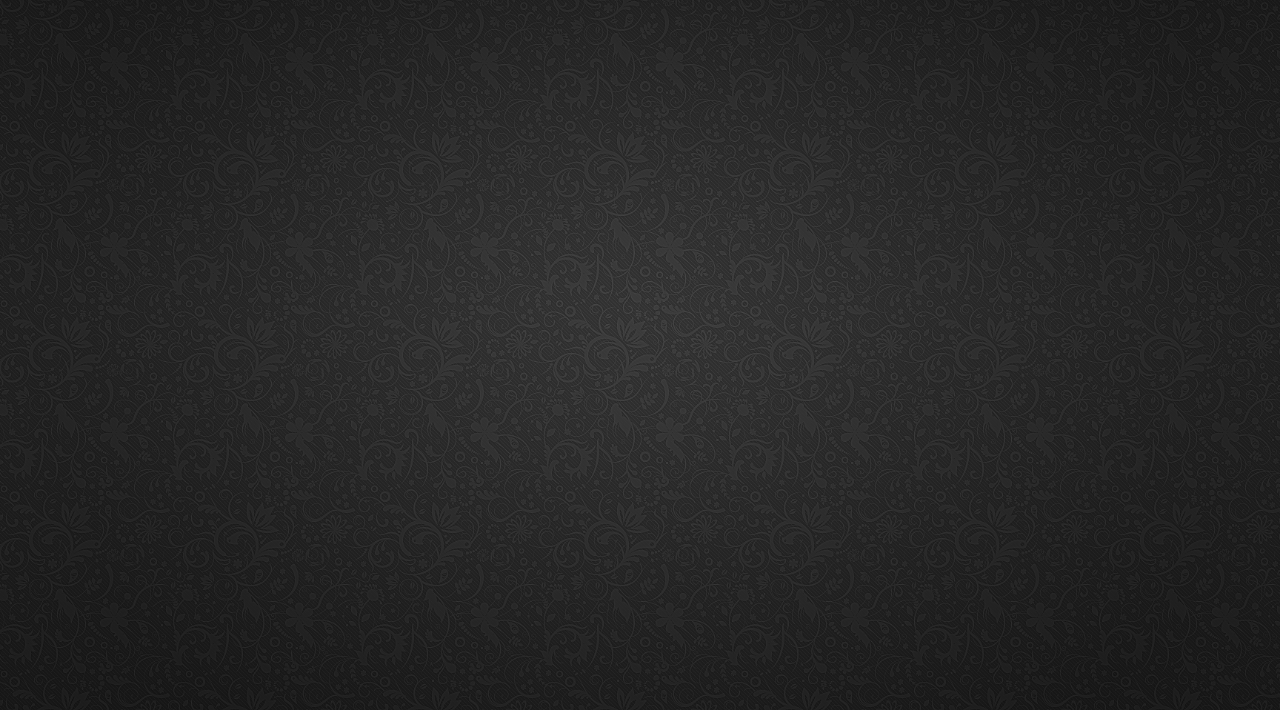
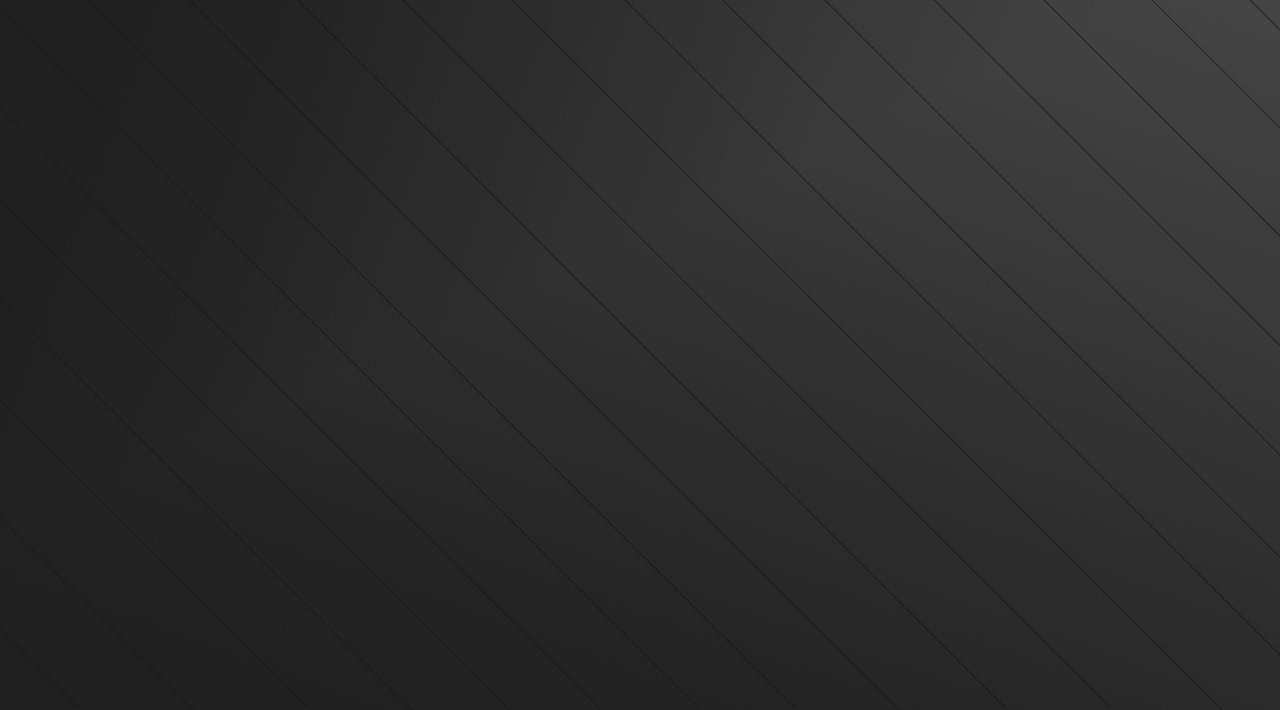
Before and after one commit to TharunSakthi/Personal-Website, a plain HTML site: page Personal Website/index.html in a window 1280 px wide. Shown: the part 90-800 px from the top of the page. Drawn offline with Linux system fonts and the light colour scheme.

Commit message:
background image

```diff
--- a/Personal Website/style.css
+++ b/Personal Website/style.css
@@ -7,7 +7,7 @@
 .hero{
   height: 100vh;
   width: 100%;
-  background-image: url(images/fDOZxE.png);
+  background-image: url(images/website\ background.jpg);
   background-size: 100%;
   background-size: cover;
   background-position: center;
```
Also changed, not shown: Personal Website/Images/website background.jpg (added).
